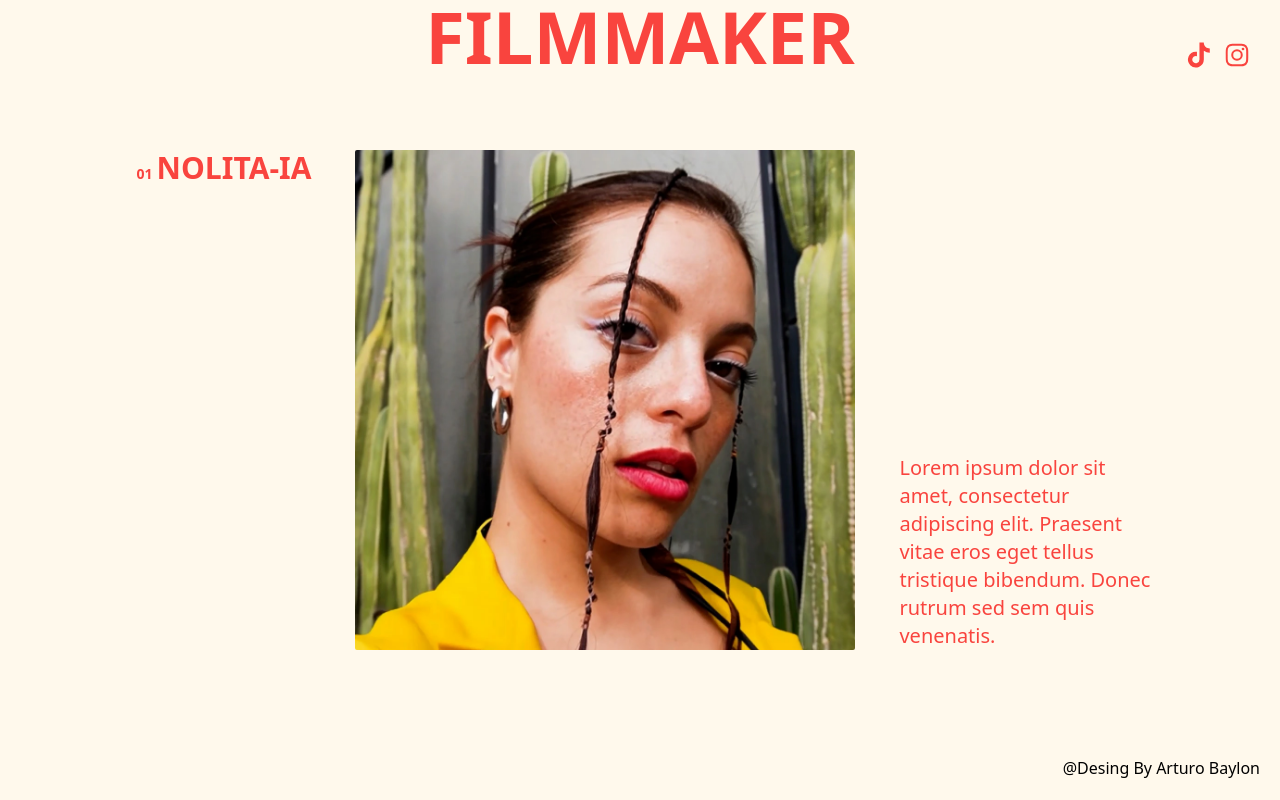
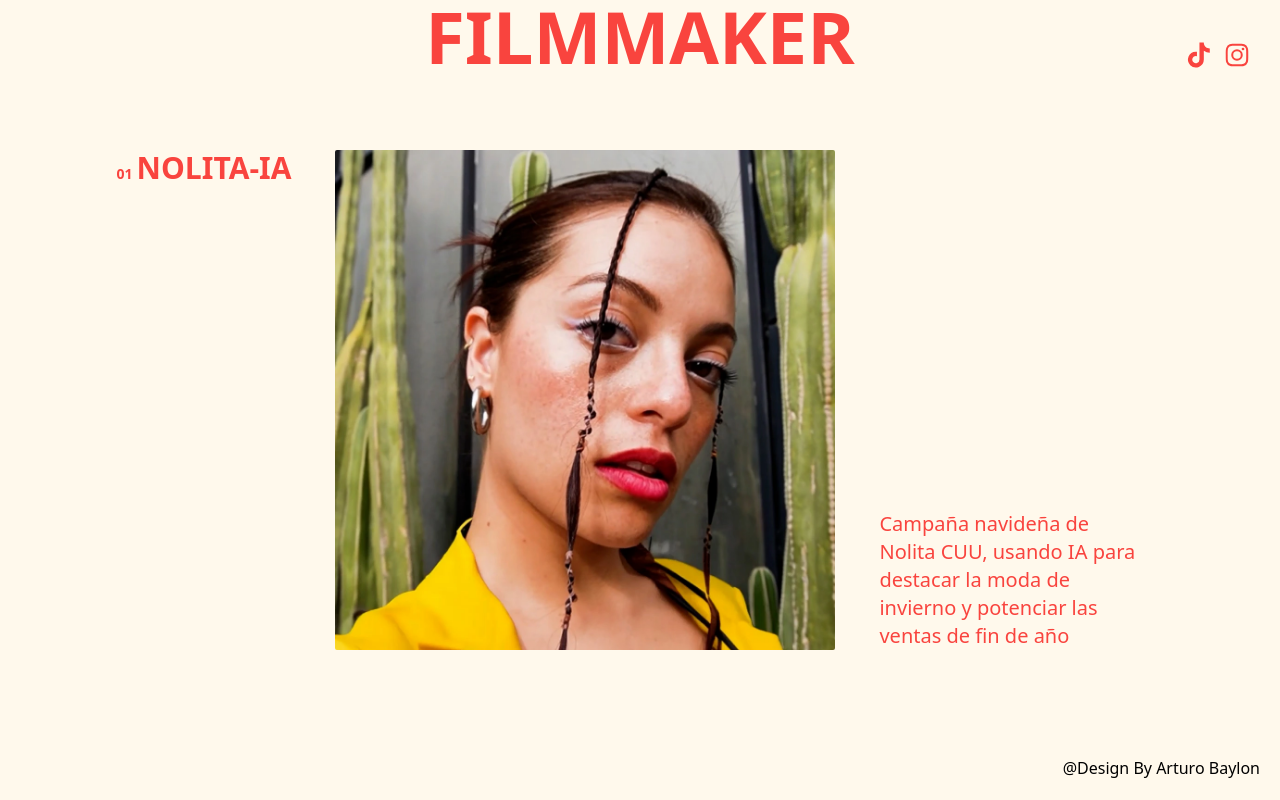
Before and after one commit to ATT5/FILMMAKER, a Next.js app: page /project/0 in a window 1280 px wide. Built offline with nearby package versions, Linux system fonts and the light colour scheme.

Commit message:
primera etapa galeria

```diff
--- a/app/assets/index.ts
+++ b/app/assets/index.ts
@@ -6,7 +6,7 @@ import portadaRelmed from "./PortadaRealme.webp";
 import portadaRiablo from "./PortadaRiablo.webp";
 import tiktok from "./tiktok.svg";
 import instagram from "./instagram.svg";
-
+import portadaZumitam from "./zumitam.webp";
 export {
   nolitaIa,
   poetadaAlcaliv,
@@ -16,4 +16,5 @@ export {
   portadaRiablo,
   tiktok,
   instagram,
+  portadaZumitam,
 };
--- a/app/assets/information.ts
+++ b/app/assets/information.ts
@@ -6,49 +6,66 @@ import {
   portadaNivea,
   portadaRelmed,
   portadaRiablo,
+  portadaZumitam,
 } from "./index";
 
 export const projectList: IGallery[] = [
   {
     title: "Nolita-IA",
     description:
-      "Lorem ipsum dolor sit amet, consectetur adipiscing elit. Praesent vitae eros eget tellus tristique bibendum. Donec rutrum sed sem quis venenatis.",
+      "Campaña navideña de Nolita CUU, usando IA para destacar la moda de invierno y potenciar las ventas de fin de año",
     image: nolitaIa,
     index: 0,
+    href: "https://www.instagram.com/p/C1a1ExYrSrC/?hl=es",
   },
   {
     title: "Agua Alcaliv",
     description:
-      "Lorem ipsum dolor sit amet, consectetur adipiscing elit. Praesent vitae eros eget tellus tristique bibendum. Donec rutrum sed sem quis venenatis.",
+      "Comerciales de verano para Alcaliv, transmitiendo frescura y vitalidad, ideales para la temporada.",
     image: poetadaAlcaliv,
     index: 1,
+    href: "https://www.instagram.com/p/CtfGkWFsWhC/?hl=es",
   },
+
   {
     title: "El Gorrioncillo",
     description:
-      "Lorem ipsum dolor sit amet, consectetur adipiscing elit. Praesent vitae eros eget tellus tristique bibendum. Donec rutrum sed sem quis venenatis.",
+      "Linea de lanzamiento de las nuevas presentaciones del Sotol El Gorrioncillo",
     image: portadaElgorrioncillo,
     index: 2,
+    href: "https://www.instagram.com/p/CqHOUQRj90S/?hl=es",
   },
   {
     title: "Nivea",
     description:
-      "Lorem ipsum dolor sit amet, consectetur adipiscing elit. Praesent vitae eros eget tellus tristique bibendum. Donec rutrum sed sem quis venenatis.",
+      "Comercial de lanzamiento para los bloqueadores solares de Nivea y sus nuevas presentaciones",
     image: portadaNivea,
     index: 3,
+    href: "https://www.tiktok.com/@edgarbaylon/video/7364557302424276232",
   },
   {
     title: "Realme",
     description:
-      "Lorem ipsum dolor sit amet, consectetur adipiscing elit. Praesent vitae eros eget tellus tristique bibendum. Donec rutrum sed sem quis venenatis.",
+      "Video de lanzamiento del Realme 12 Pro+, aprovechando su innovadora cámara en cada toma.",
     image: portadaRelmed,
     index: 4,
+    href: "https://www.instagram.com/p/C3TsLHfL73Q/?hl=es",
   },
   {
     title: "Riablo",
     description:
-      "Lorem ipsum dolor sit amet, consectetur adipiscing elit. Praesent vitae eros eget tellus tristique bibendum. Donec rutrum sed sem quis venenatis.",
+      "Campaña de expancion del Sotol Riablo a Estados unidos (Arizona, Texas, Luisiana).",
     image: portadaRiablo,
     index: 5,
+    href: "https://www.instagram.com/p/CupjYxPNzSy/?hl=es",
   },
+
+  // {
+  //   title: "Zumitam",
+  //   description:
+  //     "Campaña de lanzamiento para la linea fuego de los productos Zumitam",
+  //   image: portadaZumitam,
+  //   index: 2,
+  // href: "https://www.instagram.com/p/CqHOUQRj90S/?hl=es",
+  // },
 ];
--- a/app/components/Gallery.tsx
+++ b/app/components/Gallery.tsx
@@ -28,7 +28,7 @@ export default function Gallery() {
         {selectedProject && (
           <div className="flex flex-col items-start pl-5 ">
             <Image
-              className={`w-[450px] h-[450px] min-w-[400ox] min-h-[400px] transition-opacity ease-in-out duration-300  rounded-sm ${
+              className={`w-[450px] h-[450px] min-w-[400ox] min-h-[400px] transition-opacity ease-in-out duration-300  rounded-sm fill-inherit ${
                 fade ? "opacity-100" : "opacity-0"
               } `}
               src={selectedProject.image}
--- a/app/components/MobileGallery.tsx
+++ b/app/components/MobileGallery.tsx
@@ -14,7 +14,7 @@ export const MobileGallery = () => {
       {projectList.map((item, index) => {
         const ref = useRef(null);
         const isInView = useInView(ref);
-        console.log(isInView);
+
         const isEven = index % 2 === 0;
         return (
           <motion.div
--- a/app/components/interfaces/index.ts
+++ b/app/components/interfaces/index.ts
@@ -3,4 +3,5 @@ export interface IGallery {
   description: string;
   image: any;
   index: number;
+  href: string;
 }
--- a/app/layout.tsx
+++ b/app/layout.tsx
@@ -41,8 +41,8 @@ export default function RootLayout({
           </a>
         </div>
         {children}
-        <p className="absolute lg:bottom-5 bottom-1 right-5">
-          @Desing By Arturo Baylon
+        <p className="absolute lg:bottom-5 bottom-0 right-5">
+          @Design By Arturo Baylon
         </p>
       </body>
     </html>
--- a/app/project/[projectId]/page.tsx
+++ b/app/project/[projectId]/page.tsx
@@ -7,11 +7,11 @@ const ProjectDetails = ({ params }: { params: { projectId: string } }) => {
   const project = projectList[parseInt(params.projectId)];
 
   return (
-    <section className=" w-full h-screen flex  justify-center items-center  bg-[#fff9ec] text-[#f9443e] overflow-hidden">
-      <h2 className="absolute top-0  mx-auto text-xl font-bold  lg:text-7xl ">
-        FILMMAKER{" "}
-      </h2>
-      <div className="w-full flex flex-col  lg:flex-row justify-center  items-center  gap-5  pl-10">
+    <section className=" w-full h-screen flex  justify-center items-center  bg-[#fff9ec] text-[#f9443e] overflow-hidden lg:pb-0 pb-10">
+      <a className="absolute top-0  mx-auto" href="/">
+        <h2 className=" text-xl font-bold  lg:text-7xl ">FILMMAKER</h2>
+      </a>
+      <div className="w-full flex flex-col  lg:flex-row justify-center  items-center  gap-5  ">
         <motion.h1
           className="lg:self-start pr-6 text-5xl lg:text-3xl font-bold"
           initial={{ opacity: 0, x: -100 }}
@@ -22,11 +22,12 @@ const ProjectDetails = ({ params }: { params: { projectId: string } }) => {
           {project.title.toUpperCase()}
         </motion.h1>
         <motion.a
-          href="#"
+          href={project.href}
           initial={{ opacity: 0 }}
           animate={{ opacity: 100 }}
           transition={{ duration: 1, ease: "easeInOut" }}
           className="relative group"
+          target="_blank"
         >
           <Image
             src={project.image}
@@ -48,7 +49,7 @@ const ProjectDetails = ({ params }: { params: { projectId: string } }) => {
         >
           {project.description}
         </motion.p>
-        <motion.a href="">
+        <motion.a href={project.href} target="_blank">
           <motion.button
             initial={{ opacity: 0 }}
             animate={{ opacity: 100 }}
```
Also changed, not shown: app/assets/zumitam.webp (added).
